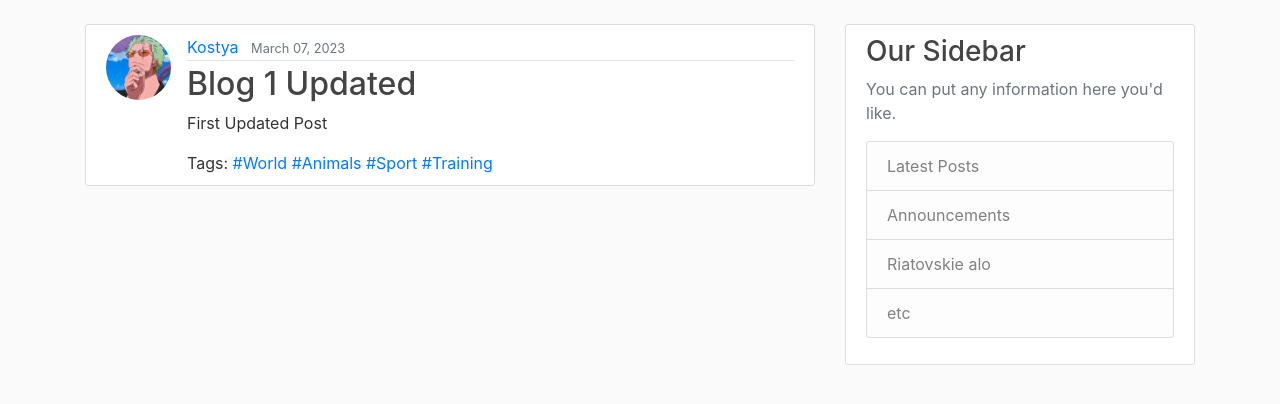
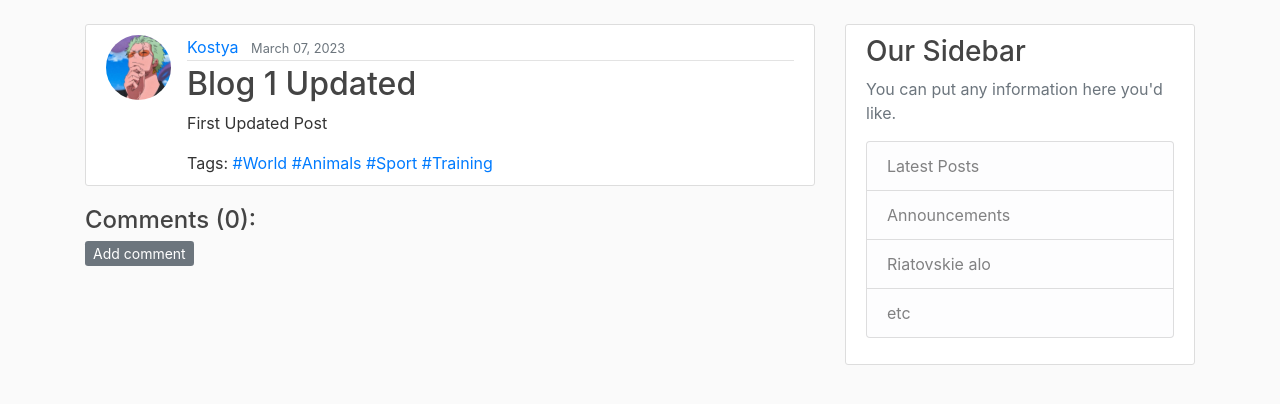
Before and after one commit to Valuyn/Django-project, a Django app: page /post/1/ in a window 1280 px wide. Shown: the part 56-460 px from the top of the page. Run offline with Django 3.2, Linux system fonts and the light colour scheme; data comes from the database, SQL or seed files in the repository; some libraries are stand-ins or nearby versions.

Commit message:
adding view,template and url for creating commentaries
adding in code under commentary update commentaries in site  but its does not work cant find necessary comment from all in this post

```diff
--- a/blog/templates/blog/post_detail.html
+++ b/blog/templates/blog/post_detail.html
@@ -15,6 +15,7 @@
         </div>
         <h2 class="article-title">{{ object.title }}</h2>
         <p class="article-content">{{ object.content }}</p>
+
         {% if post.tags.all %}
             <div>
                 <a>Tags:</a>
@@ -26,4 +27,26 @@
         {% endif %}
       </div>
     </article>
+    <h4 class="article-content">Comments ({{ post.comments.count }}):
+    </h4>
+    <a class="btn-secondary btn-sm mt-1 mb-1" href="{% url 'comment-create' post.pk %}">Add comment</a>
+    {% for comment in post.comments.all %}
+    <article class="media content-section">
+      <img class="rounded-circle article-img" src="{{ comment.name.profile.image.url }}">
+      <div class="media-body">
+        <div class="article-metadata">
+          <a class="mr-2" >{{ comment.name }}</a>
+          <small class="text-muted">{{ comment.created|date:"F d, Y" }}</small>
+<!--          {% if comment.name == user %}-->
+<!--              <div>-->
+<!--                <a class="btn-secondary btn-sm mt-1 mb-1" href="#">Update</a>-->
+<!--                <a class="btn-danger btn-sm mt-1 mb-1" href="#">Delete</a>-->
+<!--              </div>-->
+<!--          {% endif %}-->
+        </div>
+        <p class="article-content">{{ comment.body }}</p>
+
+      </div>
+    </article>
+    {% endfor %}
 {% endblock %}
--- a/blog/templates/blog/tag_detail.html
+++ b/blog/templates/blog/tag_detail.html
@@ -21,8 +21,12 @@
                         {% endfor %}
 
                     </div>
+            {% endif %}
+              <div class="article-metadata"></div>
+                <div class="media-body">
+                    <a href="{% url 'post-detail' post.id %}">Comments({{ post.comments.count }})</a>
                 </div>
-            {% endif %}
+          </div>
         </article>
     {% endfor %}
 {% endblock %}
--- a/blog/templates/blog/user_posts.html
+++ b/blog/templates/blog/user_posts.html
@@ -11,6 +11,10 @@
             </div>
             <h2><a class="article-title" href="{% url 'post-detail' post.id %}">{{ post.title }}</a></h2>
             <p class="article-content">{{ post.content }}</p>
+              <div class="article-metadata"></div>
+                <div class="media-body">
+                    <a href="{% url 'post-detail' post.id %}">Comments({{ post.comments.count }})</a>
+                </div>
           </div>
         </article>
     {% endfor %}
--- a/blog/urls.py
+++ b/blog/urls.py
@@ -8,7 +8,8 @@ from .views import (
     UserPostListView,
     TagListView,
     TagPostListView,
-    # TagDetailView,
+    CommentCreateView,
+    # CommentUpdateView,
 )
 from . import views
 
@@ -22,6 +23,7 @@ urlpatterns = [
     path('post/<int:pk>/update', PostUpdateView.as_view(), name="post-update"),
     path('post/<int:pk>/delete', PostDeleteView.as_view(), name='post-delete'),
     path('tags/', TagListView.as_view(), name='tag-list'),
-    # path('tag/<str:title>/', TagDetailView(), name='tag-detail'),
+    path('post/<int:pk>/comment-create/', CommentCreateView.as_view(), name='comment-create'),
+    # path('post/<int:pk>/comment-update/', CommentUpdateView.as_view(), name='comment-update'),
     path('about/', views.about, name='blog-about'),
 ]
--- a/blog/views.py
+++ b/blog/views.py
@@ -1,6 +1,9 @@
 from django.shortcuts import render, get_object_or_404
 from django.contrib.auth.mixins import LoginRequiredMixin, UserPassesTestMixin
 from django.contrib.auth.models import User
+from django.urls import reverse
+
+from .forms import CommentForm
 from django.views.generic import (
     ListView,
     DetailView,
@@ -8,7 +11,7 @@ from django.views.generic import (
     UpdateView,
     DeleteView,
 )
-from .models import Post, Tag
+from .models import Post, Tag, Comment
 
 
 def home(request):
@@ -60,8 +63,6 @@ class TagPostListView(ListView):
         context = super().get_context_data(**kwargs)
         context["current_tag"] = get_object_or_404(Tag, title=self.kwargs.get("title"))
         return context
-
-
 
 
 class PostDetailView(DetailView):
@@ -124,8 +125,40 @@ class TagListView(ListView):
     context_object_name = 'tags'
 
 
-# class TagDetailView(DetailView):
-#     model = Tag
+class CommentCreateView(LoginRequiredMixin, CreateView):
+    """
+    creating new post
+    """
+    model = Comment
+    fields = ['body']
+
+    def form_valid(self, form):
+        form.instance.post_id = self.kwargs['pk']
+        form.instance.name = self.request.user
+        return super().form_valid(form)
+
+    def get_success_url(self):
+        pk = self.kwargs["pk"]
+        return reverse("post-detail", kwargs={"pk": pk})
+
+
+# class CommentUpdateView(LoginRequiredMixin, UserPassesTestMixin, UpdateView):
+#     """
+#     updating existing post
+#     """
+#     model = Comment
+#     fields = ['body']
+#
+#     def form_valid(self, form):
+#         form.instance.post_id = self.kwargs['pk']
+#         form.instance.name = self.request.user
+#         return super().form_valid(form)
+#
+#     def test_func(self):
+#         comment = self.get_object()
+#         if self.request.user == comment.name:
+#             return True
+#         return False
 
 
 def about(request):
```
Also changed, not shown: blog/forms.py (added, +9 -0 lines), blog/templates/blog/comment_form.html (added, +19 -0 lines), blog/templates/blog/home.html (+6 -5 lines), blog/migrations/0006_comment.py (added), db.sqlite3, media/profile_pics/chengwei-pan-1.jpeg (added).
